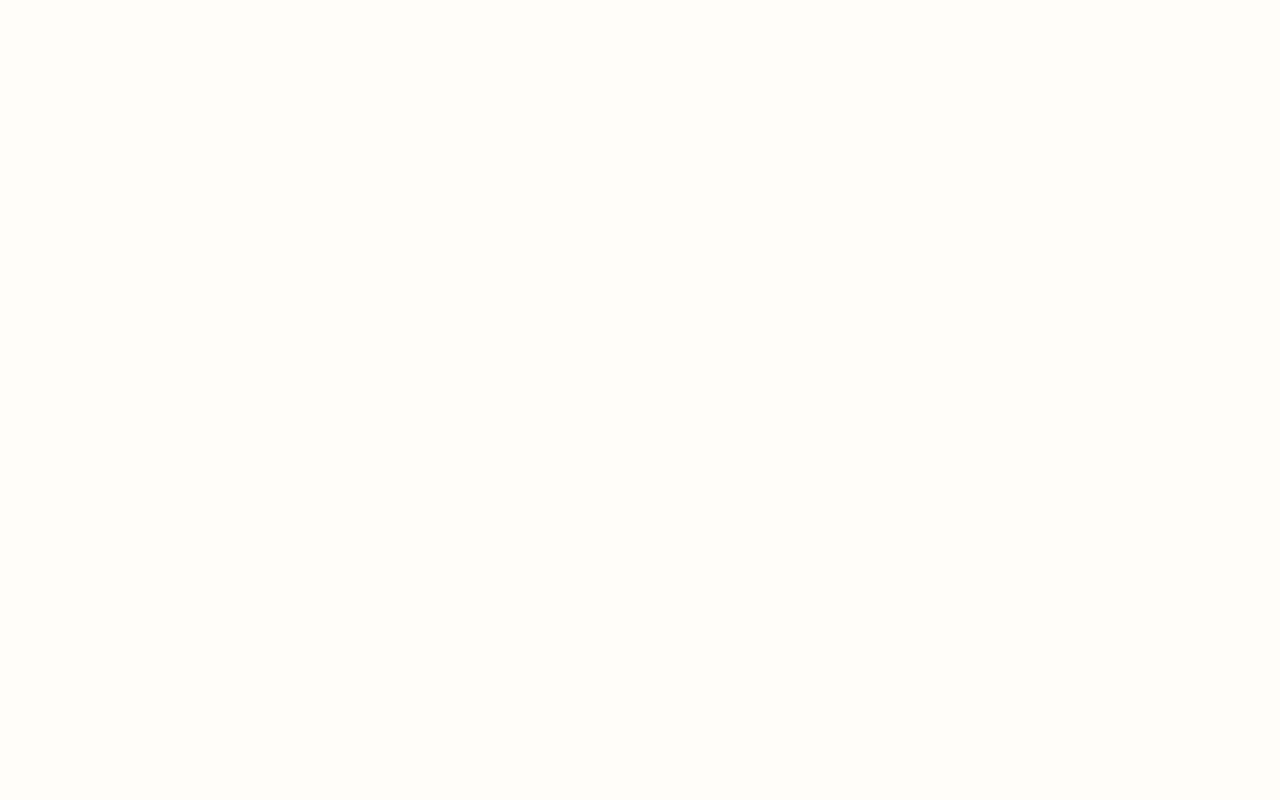
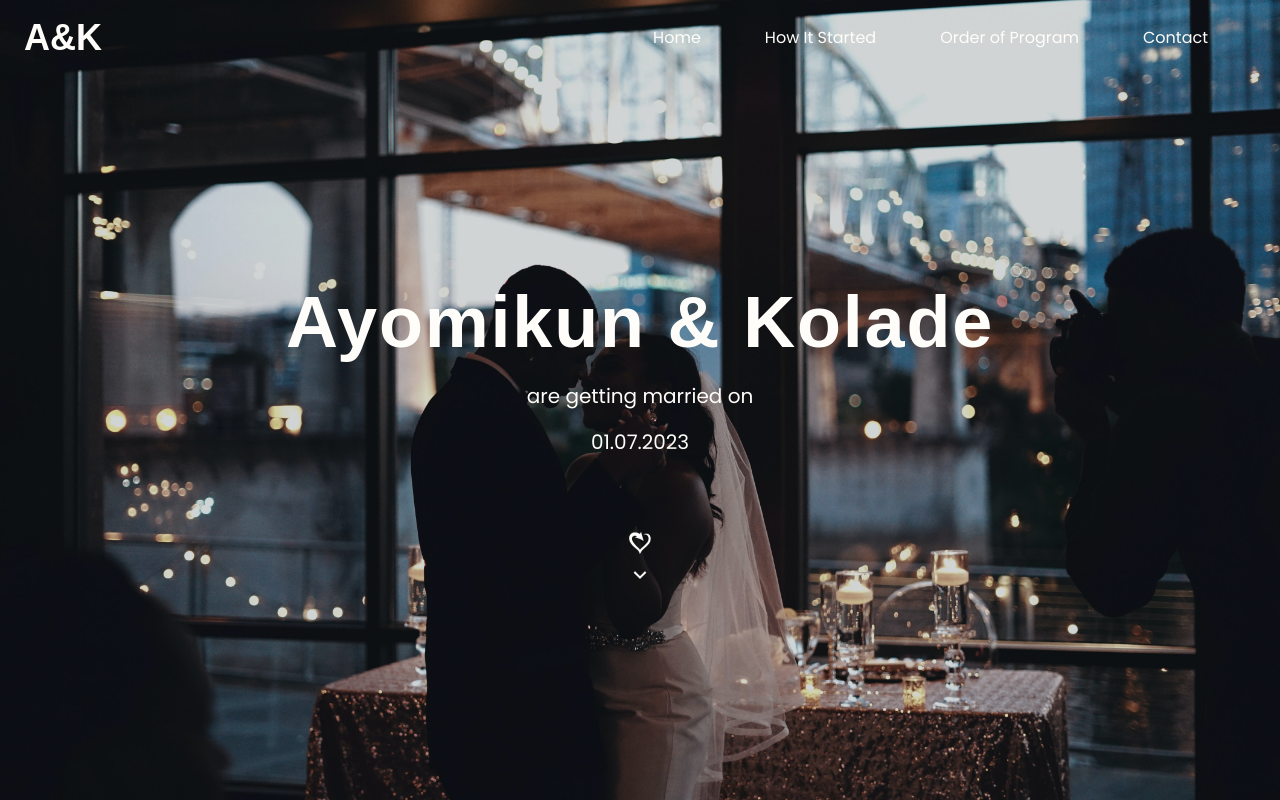
Before and after one commit to Meekunn/weddingsite, a Next.js app: page / in a window 1280 px wide. Built offline with nearby package versions, Linux system fonts and the light colour scheme; a web font is replaced by a local one.

Commit message:
:lipstick: Update Navbar and Add Home Section

```diff
--- a/src/app/page.tsx
+++ b/src/app/page.tsx
@@ -1,10 +1,12 @@
 "use client";
 import Navbar from "@/components/Navbar";
+import HomeSection from "@/components/Home";
 
 export default function Home() {
 	return (
 		<>
 			<Navbar />
+			<HomeSection />
 		</>
 	);
 }
--- /dev/null
+++ b/src/components/Home/index.tsx
@@ -0,0 +1,61 @@
+import { Box, Heading, Stack, Text, Flex } from "@chakra-ui/react";
+import { GiSelfLove } from "react-icons/gi";
+import { RiArrowDownSLine } from "react-icons/ri";
+import { keyframes } from "@emotion/react";
+import homeStyle from "./style";
+
+const HomeSection = () => {
+	const nextSectionAnim = keyframes`
+	from {
+		transform: translate3d(0, 10px, 0);
+	}
+	to {
+		transform: translate3d(0, -5px, 0);
+	}`;
+
+	const goToNext = () => {
+		const nextSection = document.getElementById("how");
+		if (nextSection) {
+			nextSection.scrollIntoView({ behavior: "smooth" });
+		}
+	};
+	return (
+		<Box h="100vh" w={"100%"} sx={homeStyle} id="home">
+			<Flex
+				className="image.overlay"
+				h="100vh"
+				w={"100%"}
+				backgroundColor="rgb(0 0 0 / 10%)"
+				justify={"center"}
+				align={"center"}
+				color={"#fffdf9"}
+				direction={"column"}
+				gap={16}
+				pt={14}
+			>
+				<Flex gap={4} direction={"column"} align={"center"}>
+					<Heading as="h1" fontSize={{ base: "5xl", md: "6xl", xl: "7xl" }} letterSpacing={"wide"}>
+						Ayomikun & Kolade
+					</Heading>
+					<Text fontSize={"xl"}> are getting married on</Text>
+					<Text fontSize={"xl"}>01.07.2023</Text>
+				</Flex>
+				<Stack
+					fontSize={"2xl"}
+					sx={{
+						svg: {
+							marginTop: "0 !important",
+						},
+					}}
+					animation={`${nextSectionAnim} 2s 1.5s infinite alternate`}
+					onClick={() => goToNext()}
+				>
+					<GiSelfLove />
+					<RiArrowDownSLine />
+				</Stack>
+			</Flex>
+		</Box>
+	);
+};
+
+export default HomeSection;
--- /dev/null
+++ b/src/components/Home/style.ts
@@ -0,0 +1,9 @@
+import backgroundImage from "../../assets/background.jpg";
+
+const homeStyle = {
+	backgroundPosition: "center",
+	backgroundSize: "cover",
+	backgroundImage: `url(${backgroundImage.src})`,
+};
+
+export default homeStyle;
--- a/src/components/Navbar/index.tsx
+++ b/src/components/Navbar/index.tsx
@@ -23,9 +23,8 @@ const Navbar = () => {
 	}, []);
 
 	return (
-		<Box position="fixed" w="100%" zIndex={"2000"} bg={isScrolled ? "#fffdf9" : "transparent"}>
+		<Box position="fixed" w="100%" zIndex={"2000"}>
 			<Flex
-				bg="transparent"
 				p={4}
 				px={6}
 				align={"center"}
@@ -33,6 +32,7 @@ const Navbar = () => {
 				borderBottom={1}
 				borderColor={isScrolled ? "brand.100" : "transparent"}
 				borderStyle={"solid"}
+				bg={isScrolled ? "#fffdf9" : "transparent"}
 			>
 				<Flex flex={{ base: 1 }} justify={{ base: "flex-start", md: "space-between" }} align="center">
 					<Heading
```
